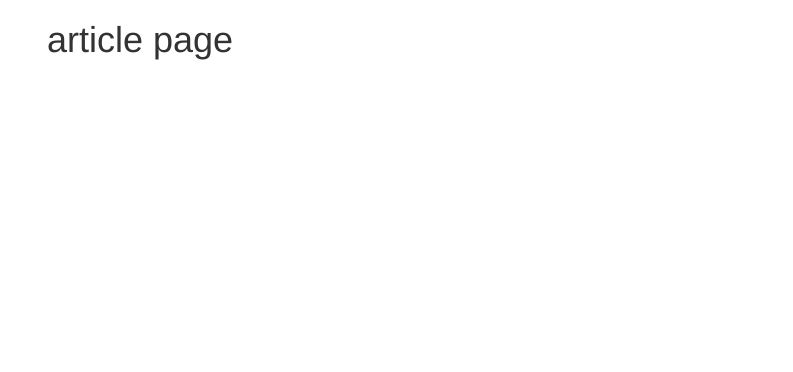
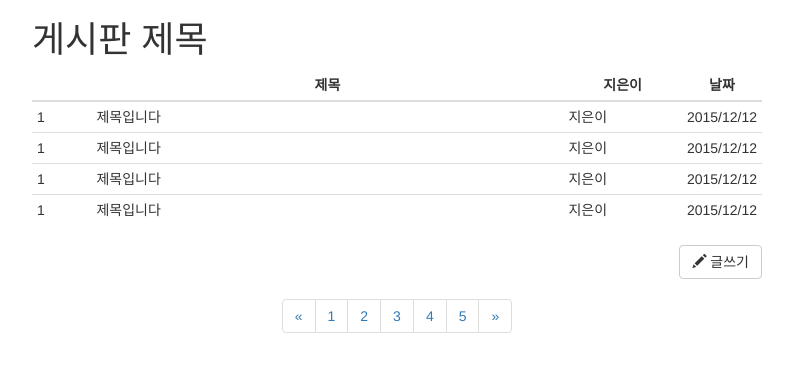
Before and after one commit to thegarlic/sparkle-front, a website: page app/board.html at #/boardName/write in a window 1280 px wide. Shown: the whole page, without its empty margins (243-1036 px from the left). Drawn offline with nearby package versions, Linux system fonts and the light colour scheme; some packages are replaced by stand-ins of ours; files that its build step writes are made by us from their sources.

Commit message:
UI 작업 진행

```diff
--- a/app/views/board/articlePage.html
+++ b/app/views/board/articlePage.html
@@ -1 +1,69 @@
-<h1>article page</h1>
+<div class="row">
+  <h1>게시판 제목</h1>
+</div>
+<div class="row">
+  <table class="table table-condensed table-hover">
+    <thead>
+    <tr>
+      <th class="col-md-1 text-center"></th>
+      <th class="col-md-8 text-center">제목</th>
+      <th class="col-md-2 text-center">지은이</th>
+      <th class="col-md-1 text-center">날짜</th>
+    </tr>
+    </thead>
+    <tbody>
+    <tr>
+      <td class="col-md-1">1</td>
+      <td class="col-md-8">제목입니다</td>
+      <td class="col-md-1">지은이</td>
+      <td class="col-md-1">2015/12/12</td>
+    </tr>
+    <tr>
+      <td class="col-md-1">1</td>
+      <td class="col-md-8">제목입니다</td>
+      <td class="col-md-1">지은이</td>
+      <td class="col-md-1">2015/12/12</td>
+    </tr>
+    <tr>
+      <td class="col-md-1">1</td>
+      <td class="col-md-8">제목입니다</td>
+      <td class="col-md-1">지은이</td>
+      <td class="col-md-1">2015/12/12</td>
+    </tr>
+    <tr>
+      <td class="col-md-1">1</td>
+      <td class="col-md-8">제목입니다</td>
+      <td class="col-md-1">지은이</td>
+      <td class="col-md-1">2015/12/12</td>
+    </tr>
+    </tbody>
+  </table>
+</div>
+
+<div class="row">
+  <button type="button" class="btn btn-default pull-right">
+    <span class="glyphicon glyphicon glyphicon-pencil"></span>
+    글쓰기
+  </button>
+</div>
+<div class="row text-center">
+  <nav>
+    <ul class="pagination">
+      <li>
+        <a href="#" aria-label="Previous">
+          <span aria-hidden="true">&laquo;</span>
+        </a>
+      </li>
+      <li><a href="#">1</a></li>
+      <li><a href="#">2</a></li>
+      <li><a href="#">3</a></li>
+      <li><a href="#">4</a></li>
+      <li><a href="#">5</a></li>
+      <li>
+        <a href="#" aria-label="Next">
+          <span aria-hidden="true">&raquo;</span>
+        </a>
+      </li>
+    </ul>
+  </nav>
+</div>
```
Also changed, not shown: app/views/board/articleEdit.html (+27 -1 lines), app/views/board/articleRead.html (+22 -1 lines), app/views/board/articleWrite.html (+27 -1 lines), 1 other file.
